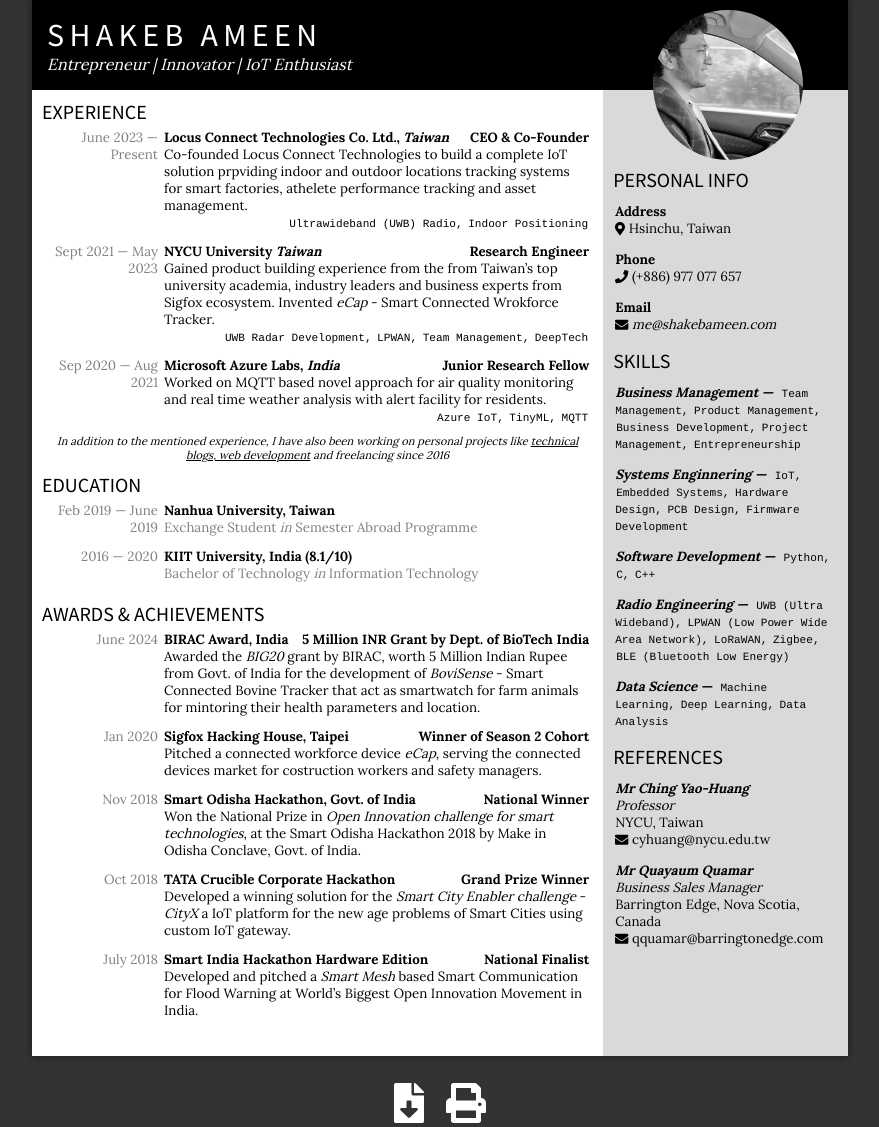
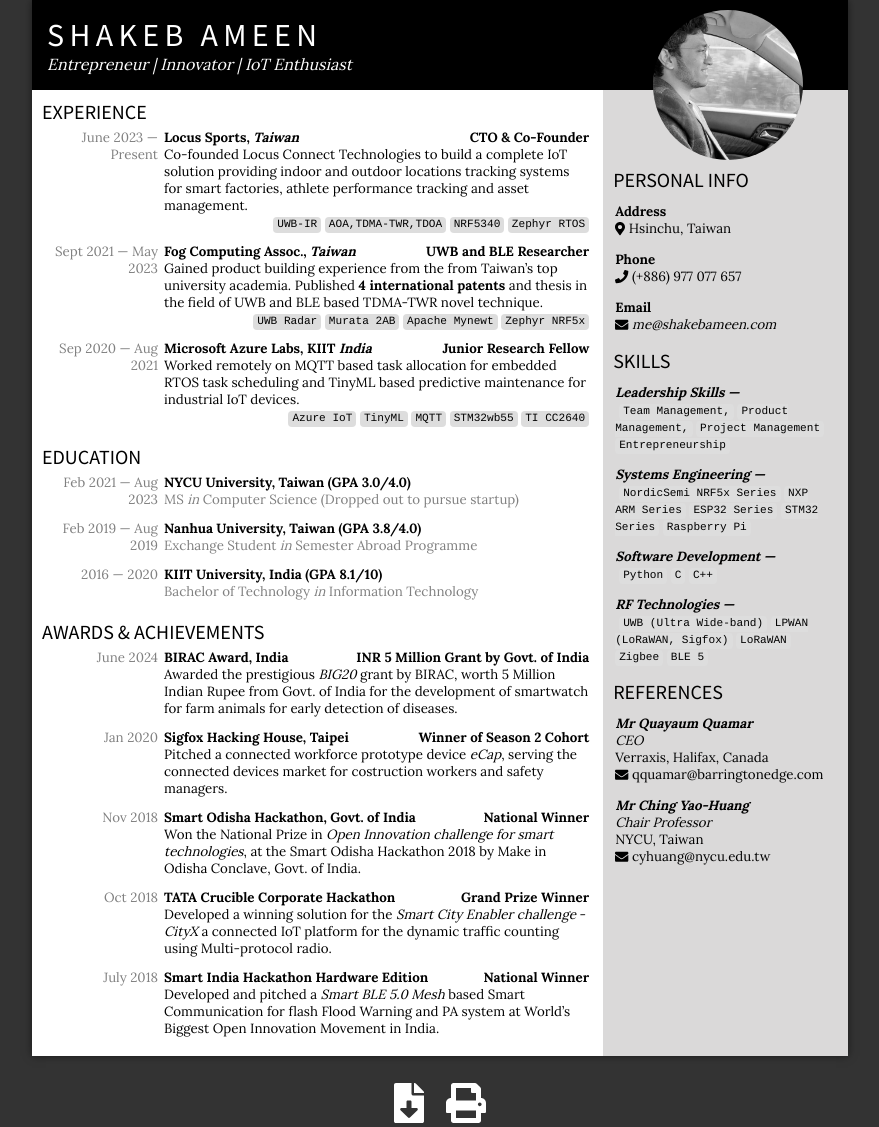
Before and after one commit to starcruizer/starcruizer.github.io, a Jekyll site: the page built from Resume.html, in a window 1280 px wide. Shown: the whole page, without its empty margins (200-1079 px from the left). Built offline with Jekyll 4.4.1, drawn with Linux system fonts in a browser that asks for light colours; nearby versions of some CDN libraries.

Commit message:
Updated 2026

```diff
--- a/_config.yml
+++ b/_config.yml
@@ -20,8 +20,6 @@ url: "https://shakebameen.com" # the base hostname & protocol for your site, e.g
 twitter_username: shakebameen
 github_username:  starcruizer
 facebook_username: shakebameen
-instagram_username: shakebameen
-reddit_username: shakebameen
 
 # Build settings
 markdown: kramdown
--- a/_data/resume.yml
+++ b/_data/resume.yml
@@ -6,7 +6,6 @@ social_links:
 - icon:         fa-linkedin
   name:         LinkedIn
   url:          https://www.linkedin.com/in/shakebameen/
-- icon:         fa-github
   name:         Github
   url:          https://github.com/starcruizer
 - icon:         fa-twitter
@@ -15,88 +14,90 @@ social_links:
 meta:
   email:        'me@shakebameen.com'
   phone:
-    - '(+91) 7033 622 361'
     - '(+886) 977 077 657'
 sections:
   - name:       Experience
     key:        experiences
-    info:       >
-      In addition to the mentioned experience, I have also been working on personal
-      projects like <a href="https://shakebameen.com" style="text-decoration: underline;"> technical blogs, web development</a>
-      and freelancing since 2016
+
   - name:       Education
     key:        education
   - name:       'Awards &amp; Achievements'
     key:        awards
 experiences:
   - timeline:   June 2023 &mdash; Present
-    name:     '<a href="https://locusconnect.com/">Locus Connect Technologies Co. Ltd., <em>Taiwan</em></a>'
-    pos:      CEO &amp; Co-Founder
+    name:     '<a href="https://locus-sports.com/">Locus Sports, <em>Taiwan</em></a>'
+    pos:      CTO &amp; Co-Founder
     intro:    >
-      Co-founded Locus Connect Technologies to build a complete IoT solution prpviding indoor and outdoor locations tracking systems
-      for smart factories, athelete performance tracking and asset management.
+      Co-founded Locus Connect Technologies to build a complete IoT solution providing indoor and outdoor locations tracking systems
+      for smart factories, athlete performance tracking and asset management.
     keywords:
-      - Ultrawideband (UWB) Radio
-      - Indoor Positioning
+      - UWB-IR
+      - AOA,TDMA-TWR,TDOA
+      - NRF5340
+      - Zephyr RTOS
 
   - timeline:   Sept 2021 &mdash; May 2023
-    name:     '<a href="https://nycu.edu.tw/">NYCU University <em>Taiwan</em></a>'
-    pos:      Research Engineer
+    name:     '<a href="https://nycu.edu.tw/">Fog Computing Assoc., <em>Taiwan</em></a>'
+    pos:      UWB and BLE Researcher
     intro:    >
-      Gained product building experience from the from Taiwan's top university academia, industry leaders and business experts from Sigfox ecosystem. Invented <em>eCap</em> - Smart Connected Wrokforce Tracker.
+      Gained product building experience from the from Taiwan's top university academia. Published <strong>4 international patents</strong> and thesis in the field of UWB and BLE based TDMA-TWR novel technique.
     keywords:
-      - UWB Radar Development
-      - LPWAN
-      - Team Management
-      - DeepTech
+      - UWB Radar
+      - Murata 2AB
+      - Apache Mynewt
+      - Zephyr NRF5x
 
   - timeline:   Sep 2020 &mdash; Aug 2021
-    name:      '<a href="https://kiit.ac.in/">Microsoft Azure Labs, <em>India</em></a>'
+    name:      '<a href="https://kiit.ac.in/">Microsoft Azure Labs, KIIT <em>India</em></a>'
     pos:       Junior Research Fellow
     intro:     >
-      Worked on MQTT based novel approach for air quality monitoring and real time
-      weather analysis with alert facility for residents.
+      Worked remotely on MQTT based task allocation for embedded RTOS task scheduling and TinyML based predictive maintenance for industrial IoT devices.
     keywords:
       - Azure IoT
       - TinyML
       - MQTT
+      - STM32wb55
+      - TI CC2640
 
 education:
-   - timeline:  'Feb 2019 &mdash; June 2019'
-     name:      '<a href="http://en.nhu.edu.tw/">Nanhua University, Taiwan</a>'
+   - timeline:  'Feb 2021 &mdash; Aug 2023'
+     name:      '<a href="http://nycu.edu.tw/">NYCU University, Taiwan</a> (GPA 3.0/4.0)'
+     major:     'MS <em>in</em> Computer Science (Dropped out to pursue startup)'
+   - timeline:  'Feb 2019 &mdash; Aug 2019'
+     name:      '<a href="http://en.nhu.edu.tw/">Nanhua University, Taiwan</a> (GPA 3.8/4.0)'
      major:     'Exchange Student <em>in</em> Semester Abroad Programme'
    - timeline:  '2016 &mdash; 2020'
-     name:      '<a href="https://kiit.ac.in">KIIT University, India (8.1/10)</a>'
+     name:      '<a href="https://kiit.ac.in">KIIT University, India (GPA 8.1/10)</a>'
      major:     'Bachelor of Technology <em>in</em> Information Technology'
 awards:
   - timeline:   June 2024
     name:       <a href="https://www.birac.nic.in/webcontent/1659441022_list_of_BIG20_Awardee.pdf" target='_blank'>BIRAC Award, India</a>
-    pos:        '5 Million INR Grant by Dept. of BioTech India'
+    pos:        'INR 5 Million Grant by Govt. of India'
     intro:      >
-      Awarded the <em>BIG20</em> grant by BIRAC, worth 5 Million Indian Rupee from Govt. of India for the development of <em>BoviSense</em> - Smart Connected Bovine Tracker
-      that act as smartwatch for farm animals for mintoring their health parameters and location.
+      Awarded the prestigious <em>BIG20</em> grant by BIRAC, worth 5 Million Indian Rupee from Govt. of India for the development of
+      smartwatch for farm animals for early detection of diseases.
   - timeline:   Jan 2020
-    name:       <a href="https://meet.bnext.com.tw/intl/articles/view/45980" target='_blank'>Sigfox Hacking House, Taipei</a>
+    name:       <a href="https://x.com/TheHackingHouse/status/1220701611774881793?s=20" target='_blank'>Sigfox Hacking House, Taipei</a>
     pos:        'Winner of Season 2 Cohort'
     intro:      >
-      Pitched a connected workforce device <em>eCap</em>, serving the connected devices market for costruction workers and safety managers.
+      Pitched a connected workforce prototype device <em>eCap</em>, serving the connected devices market for costruction workers and safety managers.
   - timeline:   Nov 2018
-    name:       <a href="https://www.hackerearth.com/challenges/hackathon/smart-odisha-hackathon/" target='_blank'>Smart Odisha Hackathon, Govt. of India</a>
+    name:       <a href="https://x.com/SamareshMishra/status/1063436258947489794?s=20" target='_blank'>Smart Odisha Hackathon, Govt. of India</a>
     pos:        'National Winner'
     intro:      >
       Won the National Prize in <em>Open Innovation challenge for smart technologies</em>, at the Smart Odisha
       Hackathon 2018 by Make in Odisha Conclave, Govt. of India.
   - timeline:   Oct 2018
-    name:       <a href="http://tatacrucible.com/hackathon/Mumbai_report.php" target='_blank'>TATA Crucible Corporate Hackathon</a>
+    name:       <a href="https://x.com/Tata_Crucible/status/1051759086931333120?s=20" target='_blank'>TATA Crucible Corporate Hackathon</a>
     pos:        Grand Prize Winner
     intro:      >
-      Developed a winning solution for the <em>Smart City Enabler challenge</em> - <em>CityX </em>a IoT platform for
-      the new age problems of Smart Cities using custom IoT gateway.
+      Developed a winning solution for the <em>Smart City Enabler challenge</em> - <em>CityX </em>a connected IoT platform for
+      the dynamic traffic counting using Multi-protocol radio.
   - timeline:   July 2018
     name:       <a href="https://innovate.mygov.in/sih2018-hardware/" target='_blank' >Smart India Hackathon Hardware Edition</a>
-    pos:        National Finalist
+    pos:        National Winner
     intro:      >
-      Developed and pitched a <em>Smart Mesh</em> based Smart Communication for Flood Warning at World's
+      Developed and pitched a <em>Smart BLE 5.0 Mesh</em> based Smart Communication for flash Flood Warning and PA system at World's
       Biggest Open Innovation Movement in India.
 
 
@@ -115,45 +116,40 @@ personal_info:
   - name:       Email
     data:       <i class="fas fa-envelope"></i>&nbsp;<em><a href="mailto:me@shakebameen.com">me@shakebameen.com</a></em>
 skills:
-  - name:       <em><strong> Business Management &mdash;  </strong></em>
+  - name:       <em><strong> Leadership Skills &mdash;</strong></br></em>
     keywords:
-      - Team Management
-      - Product Management
-      - Business Development
+      - Team Management,
+      - Product Management,
       - Project Management
       - Entrepreneurship
-  - name:       <em><strong> Systems Enginnering &mdash; </strong></em>
+  - name:       <em><strong> Systems Engineering &mdash; </strong></em></br>
     keywords:
-      - IoT
-      - Embedded Systems
-      - Hardware Design
-      - PCB Design
-      - Firmware Development
-  - name:       <em><strong> Software Development &mdash; </strong></em>
+      - NordicSemi NRF5x Series
+      - NXP ARM Series
+      - ESP32 Series
+      - STM32 Series
+      - Raspberry Pi
+  - name:       <em><strong> Software Development &mdash; </strong></em></br>
     keywords:
       - Python
       - C
       - C++
 
-  - name:       <strong> <em> Radio Engineering &mdash;</em> </strong>
+  - name:       <strong> <em> RF Technologies &mdash;</em> </strong></br>
     keywords:
-      - UWB (Ultra Wideband)
-      - LPWAN (Low Power Wide Area Network)
+      - UWB (Ultra Wide-band)
+      - LPWAN (LoRaWAN, Sigfox)
       - LoRaWAN
       - Zigbee
-      - BLE (Bluetooth Low Energy)
-  - name:       <em> <strong> Data Science &mdash; </strong> </em>
-    keywords:
-      - Machine Learning
-      - Deep Learning
-      - Data Analysis
+      - BLE 5
+
 
 references:
+  - name:       <em>Mr Quayaum Quamar</em>
+    pos:        '<em>CEO</em>'
+    address:    'Verraxis, Halifax, Canada'
+    email:      <a href="mailto:qquamar@barringtonedge.com">qquamar@barringtonedge.com</a>
   - name:       <em>Mr Ching Yao-Huang</em>
-    pos:        '<em> Professor </em>'
+    pos:        '<em> Chair Professor </em>'
     address:    'NYCU, Taiwan'
     email:      <a href="mailto:cyhuang@nycu.edu.tw">cyhuang@nycu.edu.tw</a>
-  - name:       <em>Mr Quayaum Quamar</em>
-    pos:        '<em> Business Sales Manager</em>'
-    address:    'Barrington Edge, Nova Scotia, Canada'
-    email:      <a href="mailto:qquamar@barringtonedge.com">qquamar@barringtonedge.com</a>
--- a/_sass/resume_design.scss
+++ b/_sass/resume_design.scss
@@ -150,15 +150,18 @@ footer {
   font-family: 'PT Mono', monospace;
   padding: 1px;
   font-size: smaller;
+  border-radius: 4px;
+  background-color: #ddd;
+  padding: 2px 4px;
 }
 
 .keyword:last-child:after {
   content: none;
 }
 
-.keyword:after {
-  content: ',';
-}
+// .keyword:after {
+//   content: ',';
+// }
 
 .info {
   font-family: 'Lora';
--- a/_sass/styles.scss
+++ b/_sass/styles.scss
@@ -4,7 +4,7 @@
 
 $title-font-family: 'Playfair Display', Helvetica, Arial, sans-serif;
 $base-font-family: 'Source Sans Pro', serif;
-$base-font-size:   16px ;
+$base-font-size:   12px ;
 $base-font-weight: 400 ;
 $small-font-size:  $base-font-size * 0.875 ;
 $base-line-height: 1.5 ;
```
Also changed, not shown: Gemfile.lock, assets/ProfilePic3.jpeg (added), 2 other files.
